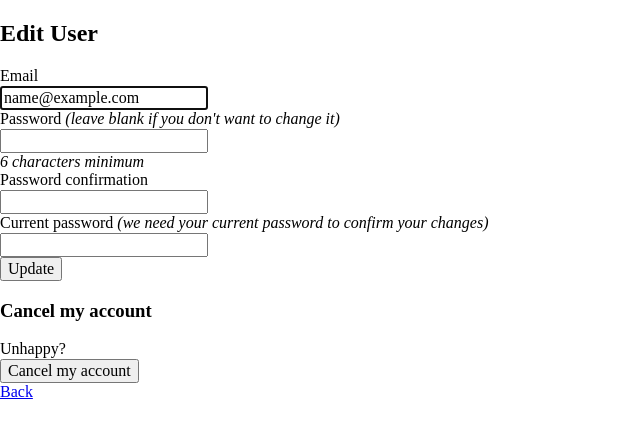
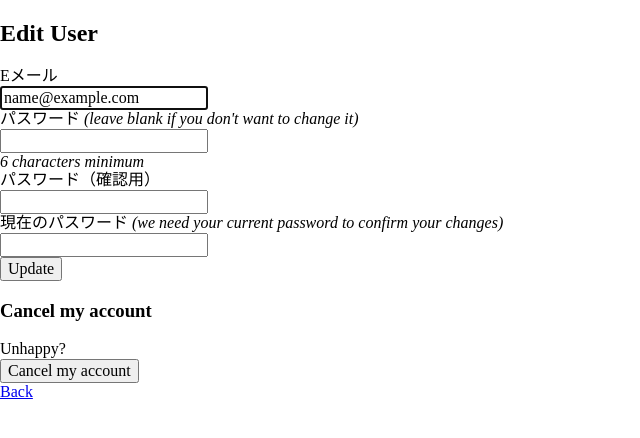
Before and after one commit to hamatoru/memory-roots, a Rails app: page /users/edit in a window 1280 px wide. Shown: the top 438 px of the page, without its empty margins (0-640 px from the left). Run offline with Rails 7, Linux system fonts and the light colour scheme; the visitor is signed in with stand-in values (Sample User, id 1); some libraries are stand-ins or nearby versions.

Commit message:
ユーザー管理機能周辺　修正

```diff
--- a/app/assets/stylesheets/shared/header.css
+++ b/app/assets/stylesheets/shared/header.css
@@ -1,9 +1,8 @@
 .header {
   background-color: burlywood;
-  color: #fff;
   padding: 10px;
   height: 80px;
-  z-index: 999;
+
 }
 
 .session-content {
--- a/app/controllers/application_controller.rb
+++ b/app/controllers/application_controller.rb
@@ -1,6 +1,6 @@
 class ApplicationController < ActionController::Base
   before_action :basic_auth
-
+  before_action :configure_permitted_parameters, if: :devise_controller?
 
   private
 
@@ -10,6 +10,10 @@ class ApplicationController < ActionController::Base
     end
   end
 
+  def configure_permitted_parameters
+    devise_parameter_sanitizer.permit(:sign_up, keys: [:nickname])
+  end
+
 
 
 
--- a/app/models/user.rb
+++ b/app/models/user.rb
@@ -3,4 +3,9 @@ class User < ApplicationRecord
   # :confirmable, :lockable, :timeoutable, :trackable and :omniauthable
   devise :database_authenticatable, :registerable,
          :recoverable, :rememberable, :validatable
+
+  with_options presence: true do
+          validates :nickname, format: { with: /\A[ぁ-んァ-ン一-龥々ー]/, message: 'は全角文字で入力してください' }
+          validates :password, format: { with: /\A(?=.*?[a-z])(?=.*?\d)[a-z\d]+\z/i, message: 'は文字と数字の両方を含めてください' }
+          end
 end
--- a/app/views/devise/sessions/new.html.erb
+++ b/app/views/devise/sessions/new.html.erb
@@ -1,6 +1,10 @@
 <div class="session">
 
 <div class="session-title">ログイン</div>
+<div class='login-flash-message'>
+      <%= flash[:notice] %>
+      <%= flash[:alert] %>
+    </div>
 <div class="form-field">
 <%= form_for(resource, as: resource_name, url: session_path(resource_name)) do |f| %>
   <div class="field">
--- a/app/views/shared/_header.html.erb
+++ b/app/views/shared/_header.html.erb
@@ -1,5 +1,5 @@
 <header class='header'>
-
+<div class="header-title">Memory Roots</div>
   <div class='session-content'>
     <ul class='lists-right'>
         <li><%= link_to 'ログアウト', root_path, class: "logout" %></li>
--- a/app/views/shared/_side_bar.html.erb
+++ b/app/views/shared/_side_bar.html.erb
@@ -1,8 +1,8 @@
 <div class="side">
   <div class="main-side">
     <ul class="lists-side">
-      <li><%= link_to 'ログイン', root_path, class: "login" %></li>
-      <li><%= link_to '新規登録', root_path, class: "sign-up" %></li>
+      <li><%= link_to 'ログイン', new_user_session_path, class: "login" %></li>
+      <li><%= link_to '新規登録', new_user_registration_path, class: "sign-up" %></li>
     </ul>
   </div>
 
--- a/config/application.rb
+++ b/config/application.rb
@@ -11,6 +11,9 @@ module MemoryRoots
     # Initialize configuration defaults for originally generated Rails version.
     config.load_defaults 7.0
 
+    # 日本語設定
+    config.i18n.default_locale = :ja
+
     # Configuration for the application, engines, and railties goes here.
     #
     # These settings can be overridden in specific environments using the files
--- /dev/null
+++ b/config/locales/devise.ja.yml
@@ -0,0 +1,143 @@
+ja:
+  activerecord:
+    attributes:
+      user:
+        confirmation_sent_at: パスワード確認送信時刻
+        confirmation_token: パスワード確認用トークン
+        confirmed_at: パスワード確認時刻
+        created_at: 作成日
+        current_password: 現在のパスワード
+        current_sign_in_at: 現在のログイン時刻
+        current_sign_in_ip: 現在のログインIPアドレス
+        email: Eメール
+        encrypted_password: 暗号化パスワード
+        failed_attempts: 失敗したログイン試行回数
+        last_sign_in_at: 最終ログイン時刻
+        last_sign_in_ip: 最終ログインIPアドレス
+        locked_at: ロック時刻
+        password: パスワード
+        password_confirmation: パスワード（確認用）
+        remember_created_at: ログイン記憶時刻
+        remember_me: ログインを記憶する
+        reset_password_sent_at: パスワードリセット送信時刻
+        reset_password_token: パスワードリセット用トークン
+        sign_in_count: ログイン回数
+        unconfirmed_email: 未確認Eメール
+        unlock_token: ロック解除用トークン
+        updated_at: 更新日
+    models:
+      user: ユーザー
+  devise:
+    confirmations:
+      confirmed: メールアドレスが確認できました。
+      new:
+        resend_confirmation_instructions: アカウント確認メール再送
+      send_instructions: アカウントの有効化について数分以内にメールでご連絡します。
+      send_paranoid_instructions: メールアドレスが登録済みの場合、本人確認用のメールが数分以内に送信されます。
+    failure:
+      already_authenticated: すでにログインしています。
+      inactive: アカウントが有効化されていません。メールに記載された手順にしたがって、アカウントを有効化してください。
+      invalid: "%{authentication_keys}またはパスワードが違います。"
+      last_attempt: もう一回誤るとアカウントがロックされます。
+      locked: アカウントはロックされています。
+      not_found_in_database: "%{authentication_keys}またはパスワードが違います。"
+      timeout: セッションがタイムアウトしました。もう一度ログインしてください。
+      unauthenticated: ログインもしくはアカウント登録してください。
+      unconfirmed: メールアドレスの本人確認が必要です。
+    mailer:
+      confirmation_instructions:
+        action: メールアドレスの確認
+        greeting: "%{recipient}様"
+        instruction: 以下のリンクをクリックし、メールアドレスの確認手続を完了させてください。
+        subject: メールアドレス確認メール
+      email_changed:
+        greeting: こんにちは、%{recipient}様。
+        message: メールアドレスの（%{email}）変更が完了したため、メールを送信しています。
+        message_unconfirmed: メールアドレスが（%{email}）変更されたため、メールを送信しています。
+        subject: メール変更完了
+      password_change:
+        greeting: "%{recipient}様"
+        message: パスワードが再設定されました。
+        subject: パスワードの変更について
+      reset_password_instructions:
+        action: パスワード変更
+        greeting: "%{recipient}様"
+        instruction: パスワード再設定の依頼を受けたため、メールを送信しています。下のリンクからパスワードの再設定ができます。
+        instruction_2: パスワード再設定の依頼をしていない場合、このメールを無視してください。
+        instruction_3: パスワードの再設定は、上のリンクから新しいパスワードを登録するまで完了しません。
+        subject: パスワードの再設定について
+      unlock_instructions:
+        action: アカウントのロック解除
+        greeting: "%{recipient}様"
+        instruction: アカウントのロックを解除するには下のリンクをクリックしてください。
+        message: ログイン失敗が繰り返されたため、アカウントはロックされています。
+        subject: アカウントのロック解除について
+    omniauth_callbacks:
+      failure: "%{kind} アカウントによる認証に失敗しました。理由：（%{reason}）"
+      success: "%{kind} アカウントによる認証に成功しました。"
+    passwords:
+      edit:
+        change_my_password: パスワードを変更する
+        change_your_password: パスワードを変更
+        confirm_new_password: 確認用新しいパスワード
+        new_password: 新しいパスワード
+      new:
+        forgot_your_password: パスワードを忘れましたか？
+        send_me_reset_password_instructions: パスワードの再設定方法を送信する
+      no_token: このページにはアクセスできません。パスワード再設定メールのリンクからアクセスされた場合には、URL をご確認ください。
+      send_instructions: パスワードの再設定について数分以内にメールでご連絡いたします。
+      send_paranoid_instructions: メールアドレスが登録済みの場合、パスワード再設定用のメールが数分以内に送信されます。
+      updated: パスワードが正しく変更されました。
+      updated_not_active: パスワードが正しく変更されました。
+    registrations:
+      destroyed: アカウントを削除しました。またのご利用をお待ちしております。
+      edit:
+        are_you_sure: 本当によろしいですか？
+        cancel_my_account: アカウント削除
+        currently_waiting_confirmation_for_email: "%{email} の確認待ち"
+        leave_blank_if_you_don_t_want_to_change_it: 空欄のままなら変更しません
+        title: "%{resource}編集"
+        unhappy: 気に入りません
+        update: 更新
+        we_need_your_current_password_to_confirm_your_changes: 変更を反映するには現在のパスワードを入力してください
+      new:
+        sign_up: アカウント登録
+      signed_up: アカウント登録が完了しました。
+      signed_up_but_inactive: ログインするためには、アカウントを有効化してください。
+      signed_up_but_locked: アカウントがロックされているためログインできません。
+      signed_up_but_unconfirmed: 本人確認用のメールを送信しました。メール内のリンクからアカウントを有効化させてください。
+      update_needs_confirmation: アカウント情報を変更しました。変更されたメールアドレスの本人確認のため、本人確認用メールより確認処理をおこなってください。
+      updated: アカウント情報を変更しました。
+      updated_but_not_signed_in: あなたのアカウントは正常に更新されましたが、パスワードが変更されたため、再度ログインしてください。
+    sessions:
+      already_signed_out: 既にログアウト済みです。
+      new:
+        sign_in: ログイン
+      signed_in: ログインしました。
+      signed_out: ログアウトしました。
+    shared:
+      links:
+        back: 戻る
+        didn_t_receive_confirmation_instructions: アカウント確認のメールを受け取っていませんか？
+        didn_t_receive_unlock_instructions: アカウントのロック解除方法のメールを受け取っていませんか？
+        forgot_your_password: パスワードを忘れましたか？
+        sign_in: ログイン
+        sign_in_with_provider: "%{provider}でログイン"
+        sign_up: アカウント登録
+      minimum_password_length: "（%{count}字以上）"
+    unlocks:
+      new:
+        resend_unlock_instructions: アカウントのロック解除方法を再送する
+      send_instructions: アカウントのロック解除方法を数分以内にメールでご連絡します。
+      send_paranoid_instructions: アカウントが見つかった場合、アカウントのロック解除方法を数分以内にメールでご連絡します。
+      unlocked: アカウントをロック解除しました。
+  errors:
+    messages:
+      already_confirmed: は既に登録済みです。ログインしてください。
+      confirmation_period_expired: の期限が切れました。%{period} までに確認する必要があります。 新しくリクエストしてください。
+      expired: の有効期限が切れました。新しくリクエストしてください。
+      not_found: は見つかりませんでした。
+      not_locked: はロックされていません。
+      not_saved:
+        one: エラーが発生したため %{resource} は保存されませんでした。
+        other: "%{count} 件のエラーが発生したため %{resource} は保存されませんでした。"
--- /dev/null
+++ b/config/locales/ja.yml
@@ -0,0 +1,5 @@
+ja:
+  activerecord:
+    attributes:
+      user:
+        nickname: ニックネーム
```
Also changed, not shown: Gemfile, Gemfile.lock.
